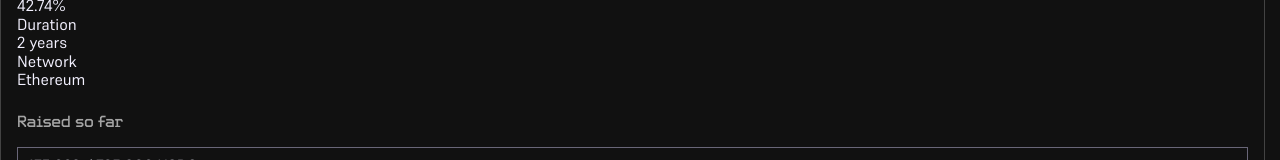
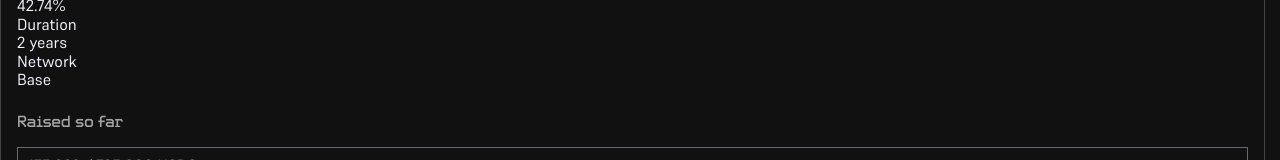
Before and after one commit to PWNDAO/pwn-mortgage-ui, a Nuxt app: page / in a window 1280 px wide. Shown: the part 260-420 px from the top of the page. Built offline with nearby package versions, Linux system fonts and the light colour scheme.

Commit message:
feat: now we are based

```diff
--- a/components/TermsBox.vue
+++ b/components/TermsBox.vue
@@ -17,7 +17,7 @@
             </div>
             <div class="terms-box__single-box-container">
                 <div class="terms-box__single-box-heading">Network</div>
-                <div class="terms-box__single-box-value">Ethereum</div>
+                <div class="terms-box__single-box-value">Base</div>
             </div>
         </div>
         <div style="margin-top: 1.5rem; margin-bottom: 1rem; font-family: var(--font-family-screener); color: var(--subtitle-color);">Raised so far</div>
```
